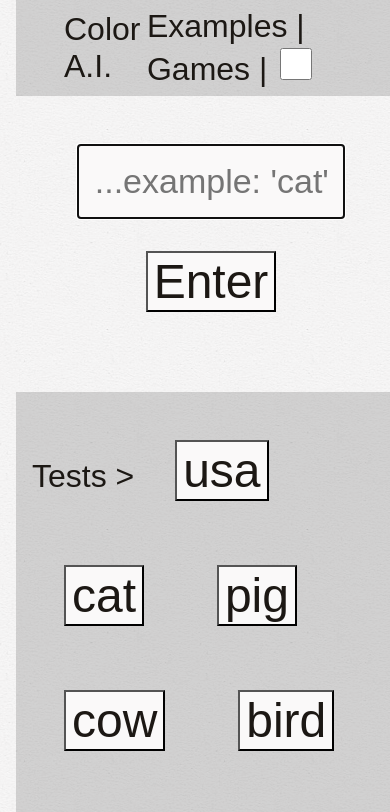
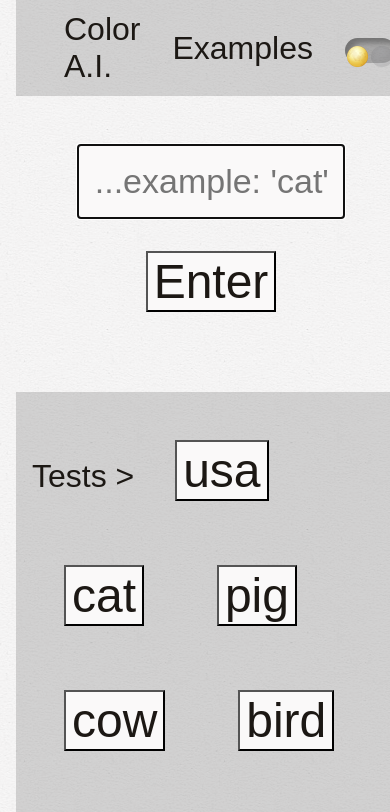
Before and after one commit to robbobfrh84/palm-ai-app, a plain HTML site: page client/index.html in a window 390 px wide. Shown: the top 812 px of the page. Drawn offline with Linux system fonts and the light colour scheme.

Commit message:
adding light dark toggle

```diff
--- a/client/app.js
+++ b/client/app.js
@@ -29,7 +29,8 @@
   }
 })
 
-lightDarkToggle.onchange = ()=>{
+// lightDarkToggle.onchange = ()=>{
+function switchDarkLightMode() {
   const themeA = _theme
   _theme = _theme === 'light' ? 'dark' : 'light'
   const themeB = _theme
@@ -37,6 +38,7 @@
   document.documentElement.style.setProperty('--themeB', 'var(--'+themeA+')');
   document.documentElement.style.setProperty('--themeA-bg', 'var(--'+themeB+'-bg)');
   document.documentElement.style.setProperty('--themeB-bg', 'var(--'+themeA+'-bg)');
+  changeDayNight()
 }
 
 function checkLoaderOff(requestCnt, lastDelay) {
@@ -81,3 +83,39 @@
       }) // * .finally( ()=> ... )
   }
 }
+
+
+
+//
+//
+function changeDayNight() {
+
+  const width = getComputedStyle(document.documentElement).getPropertyValue('--width').split('px')[0]
+  const height = getComputedStyle(document.documentElement).getPropertyValue('--height').split('px')[0]
+
+  if (_theme === "dark") {
+    // setting = "night"
+    // document.body.style.background = 'url("assets/dark-grain.png")';
+    dayNight.style.backgroundColor = "rgba(120,139,227,0.25)"
+    dayNight.style.boxShadow = "inset 0px 0px 0px rgba(0,0,0,0.0)"
+
+    sun.style.left = (width - height + (height * 0.06))+'px'
+
+    moonImage.style.width = (0.8 * height)+'px'
+    moon.style.right = (0.05 * height)+'px'
+    moon.style.top = (-0.02 * height)+'px'
+    moon.style.opacity = '0.8'
+  } else {
+    // setting = "day"
+    // document.body.style.background = 'url("assets/light-grain.png")';
+    dayNight.style.backgroundColor = "rgba(0,0,0,0.2)"
+    dayNight.style.boxShadow = "inset 5px 5px 5px rgba(0,0,0,0.3)"
+
+    sun.style.left = (height * 0.08)+'px'
+
+    moonImage.style.width = (0.86 * height)+'px'
+    moon.style.right = (0.08 * height)+'px'
+    moon.style.top = '0.0px'
+    moon.style.opacity = '0.1'
+  }
+}
--- a/client/css/main.css
+++ b/client/css/main.css
@@ -61,20 +61,26 @@
 }
 
 /* 🎩 Nav Bar 🎩 */
-#navBar > nav {
+/* #navBar > nav, #topRightNav > div {
   display: inline-block;
-}
+} */
 #title {
   margin-left: 1rem;
 }
 #topRightNav {
+  display: flex;
+  align-items: center;
+  justify-content: space-between;
   margin-left: auto;
   margin-right: 1rem;
 }
-#lightDarkToggle {
+#topRightNav > div {
+  margin-left: 1rem;
+}
+/* #lightDarkToggle {
   width: 1rem;
   height: 1rem;
-}
+} */
 
 /* - - - 🗳️ Input & Enter 🗳️ - - - */
 .inputContainer {
--- a/client/css/mobile.css
+++ b/client/css/mobile.css
@@ -1,15 +1,15 @@
 @media (max-width: 768px) {
   * {
-    font-size: var(--rootFontSize);
+    font-size: var(--mobileRootFontSize);
   }
   body {
-    width: 100%; /* * don't change unless to fix!*/
+    width: 100%; /* * don't change creates weird padding-right gap !*/
   }
   input {
-    font-size: var(--inputFontSize);
+    font-size: var(--mobileInputFontSize);
   }
   #mainBody {
-    width: 100%; /* * don't change unless to fix!*/
+    width: 100%; /* * don't change creates weird padding-right gap !*/
     padding-left: .5rem;
     padding-right: .5rem;
   }
--- a/client/css/vars.css
+++ b/client/css/vars.css
@@ -1,8 +1,14 @@
 :root {
 
+  /* TOP LEVEL */
   --root-font-size: 16px;
-  --pageTansition: 1s;
+  /* --pageTansition: 1s; */
+  --pageTansition: 2s;
   --mainBodyWidth: 48rem;
+
+  /* MOBILE */
+  --mobileRootFontSize: 32px;
+  --mobileInputFontSize: 34px; /* NOTE: less than 34 make it "zoom" on inputs.  */
 
   /* COLORS */
   --light:  #FAF9F9; /* 🔥 Don't quite match hash color of bg */
@@ -16,13 +22,66 @@
 
   /* RESULT COLOR & TRANSITIONS */
   --resultColorWidth: 6rem;
-  --resultColorBoxShadow: 0px 0px 4px 2px rgba(0,0,0,0.15);
+  --resultColorBoxShadow: 0px 0px 4px 2px rgba(0,0,0,0.5);
   --resultColorMargin: 0.5rem;
   --resultColorTransparent: url('assets/transparent.png');
   --resultColorTransition: 1s;
 
-  /* MOBILE */
-  --rootFontSize: 32px;
-  --inputFontSize: 34px; /* NOTE: less than 34 make it "zoom" on inputs.  */
+
+
+
+
+
+  /* Toggle 🔥 find home*/
+  --width: 50px;
+  --height: 25px;
+  --delay: 2s; /* 🔥 should go up! */
+  --bg-delay: 4s; /* 🔥 should go up! */
 
 }
+
+/* body {
+  background: rgba(0,0,0,0);
+  width: 100%;
+  margin: 0px;
+  background: url("light.png");
+  transition: opacity var(--bg-delay), background var(--bg-delay);
+} */
+
+#dayNight {
+  display: inline-block;
+  cursor: pointer;
+  position: relative;
+  margin-top: 5px; /* 🔥 make this --global */
+  /* top: 50%;
+  left: 50%; */
+  /* -ms-transform: translate(-50%, -50%);
+  transform: translate(-50%, -50%); */
+  background-color: rgba(0,0,0,0.2);
+  box-shadow: inset 5px 5px 5px rgba(0,0,0,0.3);
+  -webkit-tap-highlight-color: rgba(0,0,0,0);
+  border-radius: calc(var(--height));
+  height: var(--height);
+  width: var(--width);
+  transition: background-color var(--bg-delay), box-shadow var(--bg-delay);
+}
+.toggle {
+  position: relative;
+  display: inline-block;
+}
+.toggle-images {
+  padding-top: calc(0.075 * var(--height));
+  width: calc(0.86 * var(--height));
+  transition: width var(--delay);
+}
+#sun {
+  left: calc(0.08 * var(--height));
+  transition: left var(--delay);
+  transition-timing-function: cubic-bezier(0,0,0.2,1);
+}
+#moon {
+  position: absolute;
+  right: calc(0.08 * var(--height));
+  opacity: 0.1;
+  transition: opacity var(--delay), top var(--delay), right var(--delay);
+}
--- a/client/index.html
+++ b/client/index.html
@@ -20,9 +20,16 @@
         <div id="loader"></div>
       </nav>
       <nav id="topRightNav">
-        Examples
-        | Games
-        | <input type="checkbox" id="lightDarkToggle">
+        <div id="examplesButton"> Examples </div>
+        <!-- | <input type="checkbox" id="lightDarkToggle"> -->
+        <div id="dayNight" onclick="switchDarkLightMode()">
+          <div id="sun" class='toggle'>
+            <img src="assets/sun.png" alt="sun" class='toggle-images'>
+          </div>
+          <div id="moon" class="toggle">
+            <img alt="moon" class='toggle-images' src="assets/moon.png"  id="moonImage">
+          </div>
+        </div>
       </nav>
     </section>
 
--- a/client/js/colorsResults.js
+++ b/client/js/colorsResults.js
@@ -53,7 +53,6 @@
     const resultColorBoxShadow = getComputedStyle(document.documentElement).getPropertyValue('--resultColorBoxShadow')
     const resultColorMargin = getComputedStyle(document.documentElement).getPropertyValue('--resultColorMargin')
 
-    console.log('delay:',delay)
     setTimeout(()=>{
       window["color-"+name].style.width = resultColorWidth
       window["color-"+name].style.height = resultColorWidth
```
Also changed, not shown: client/assets/light-grain2.png (added), client/assets/moon.png (added), client/assets/sun.png (added).
